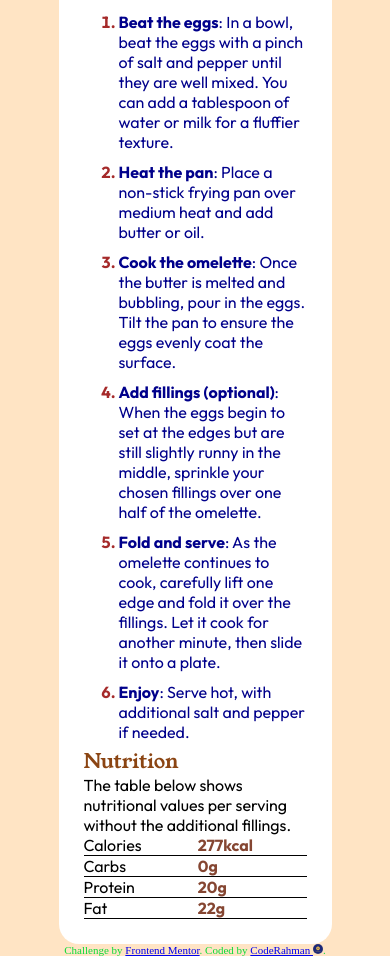
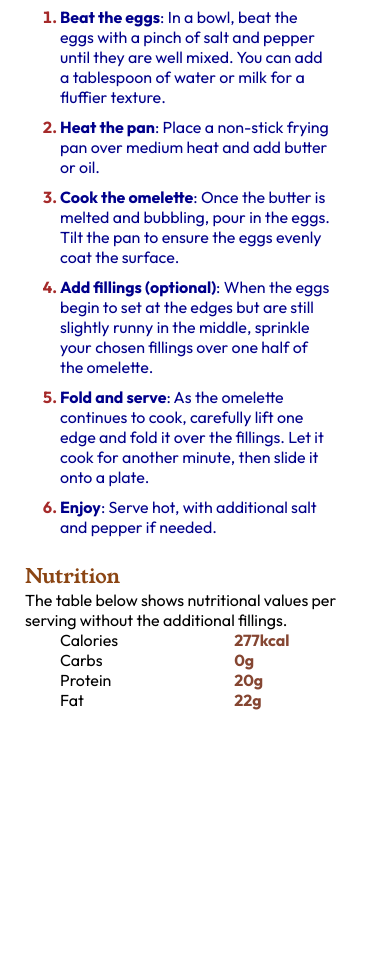
Before and after one commit to CodeRahman/recipenew, a plain HTML site: page index.html in a window 390 px wide. Shown: the part 779-1735 px from the top of the page. After the commit the page ends 1514 px from the top, so only its background shows below. Drawn offline with Linux system fonts and the light colour scheme.

Commit message:
responsiveness

```diff
--- a/index.html
+++ b/index.html
@@ -100,11 +100,6 @@
         </table>
       </div>
     </div>
-
-    <div class="attribution">
-      Challenge by <a href="https://www.frontendmentor.io?ref=challenge" target="_blank">Frontend Mentor</a>.
-      Coded by <a href="#">CodeRahman <img src="main-logo.jpeg" id="main-logo"></a>.
-    </div>
   </main>
 </body>
 </html>
--- a/styles.css
+++ b/styles.css
@@ -6,25 +6,17 @@
     box-sizing: border-box;
 }
 body{
-    margin: 0;
-    padding: 0;
-    background-color: bisque;
     display: flex;
     justify-content: center;
+    font-size: 16px;
 }
 .align{
     display: flex;
     flex-direction: column;
-    margin-top: 30px;
 }
 .infobox{
     background-color: white;
-    width: 70%;
-    max-width: 700px;
-    padding: 20px;
-    border-radius: 20px;
-    margin-left: auto;
-    margin-right: auto;
+    width: 100%;
     align-content: center;
     overflow: hidden;
 }
@@ -34,18 +26,16 @@ body{
 }
 
 #omelette{
-    border-radius: 15px;
     width: 100%;
 }
 .infobox > div {
-    margin: 5px;
+    margin: 25px;
 }
 
 #prepdiv{
     background-color: rgb(239, 197, 221);
     border-radius: 10px;
-    margin: 5px;
-    padding: 3px;
+    padding: 15px;
 }
 
 
@@ -87,21 +77,33 @@ h1, h2, h3, h4, h5{
 p, li, table{
     font-family: 'Outfit', sans-serif;
     font-style: normal;
-
-}
-
-.attribution {
-    font-size: 11px; text-align: center;
-    color: hsl(133, 91%, 45%);
 }
 
 ul, ol{
-    margin-left: 35px;
+    margin: 0px 35px;
+}
+li{
+    margin-bottom: 5px;
 }
 table{
     width:100%;
     border-collapse: collapse;
+    margin: 0px 35px;
 }
-tr{
-    border-bottom: 1px solid black;
+@media (min-width: 576px){
+
+    body{
+        background-color: bisque;
+    }
+
+    .infobox{
+        width: 550px;
+        padding: 5%;
+        margin: 30px;
+        border-radius: 15px;
+    }
+    #omelette{
+        border-radius: 5px;
+
+    }
 }
```
